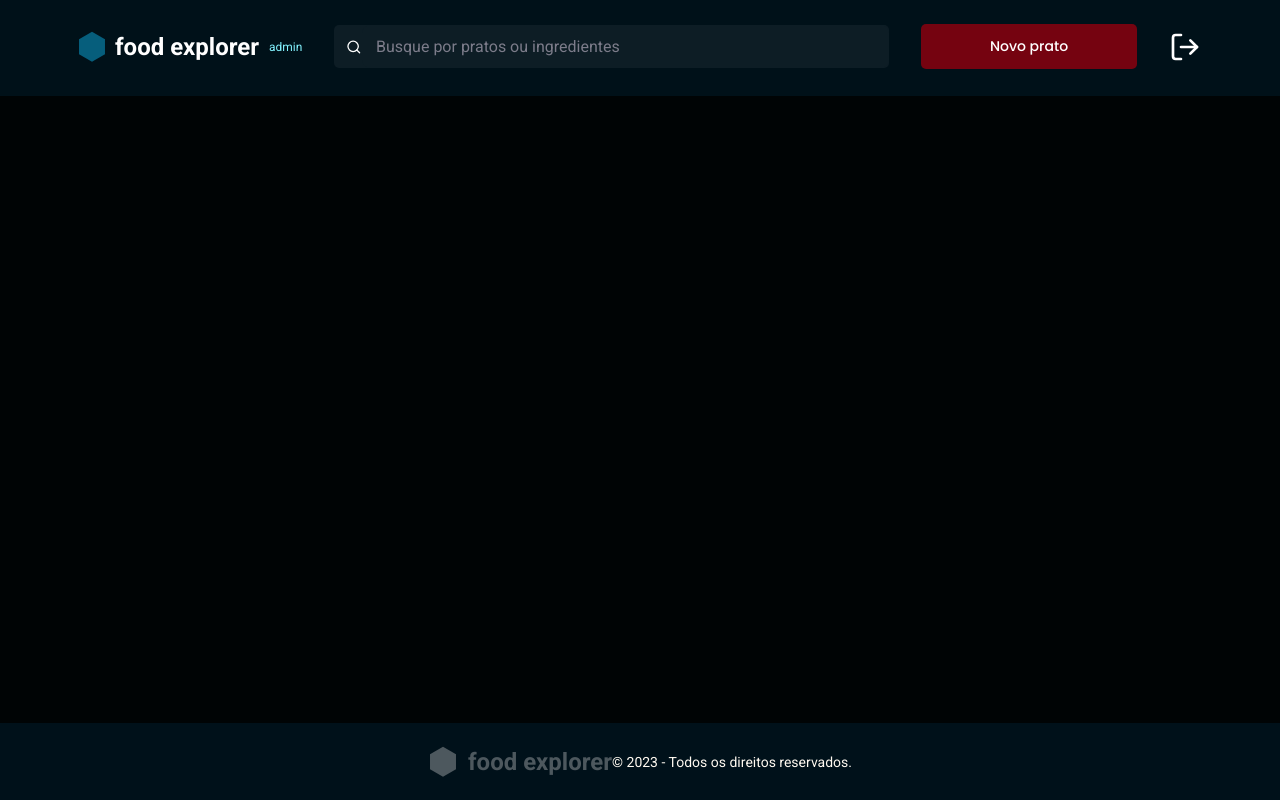
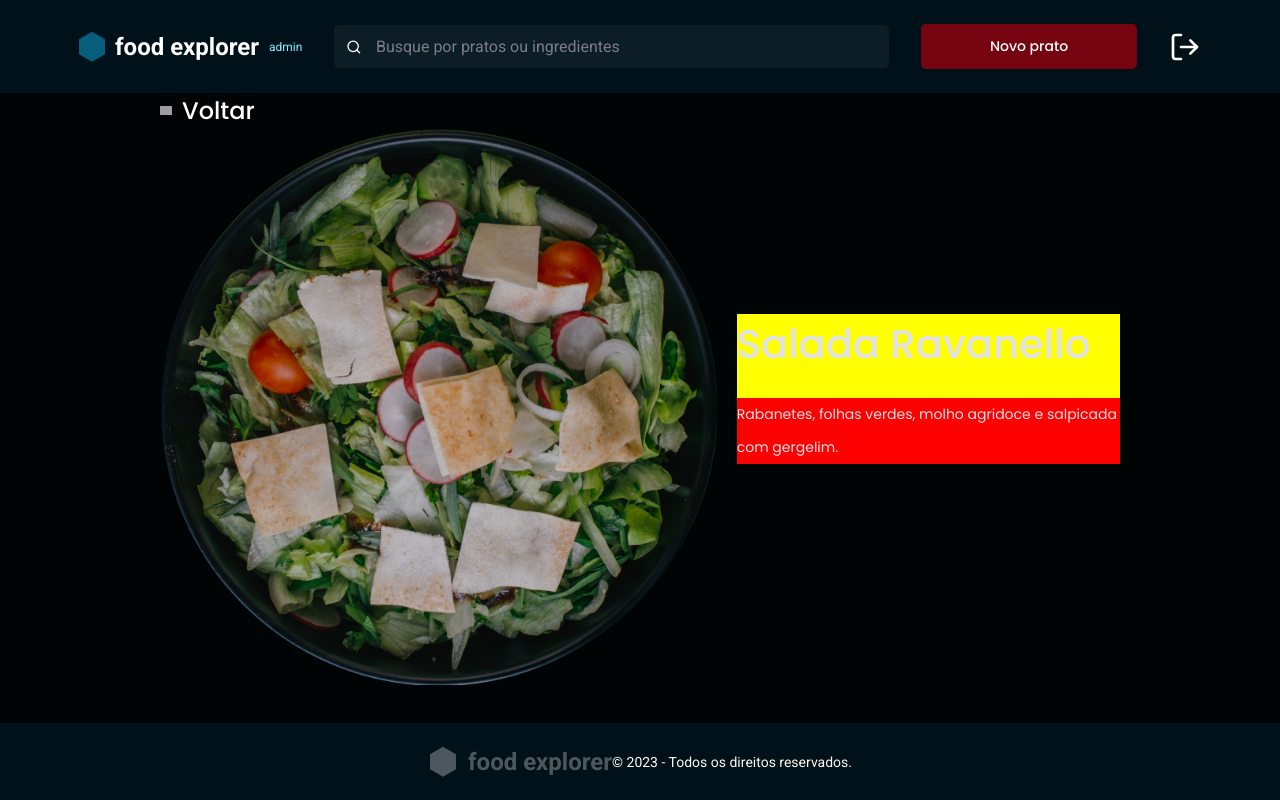
Before and after one commit to gabrielbeli/foodexplorer-frontend, a React (Vite) app: page / in a window 1280 px wide. Built offline with nearby package versions, Linux system fonts and the light colour scheme; grey boxes are pictures that could not be loaded.

Commit message:
start dish

```diff
--- a/src/components/TextLink/index.jsx
+++ b/src/components/TextLink/index.jsx
@@ -1,9 +1,10 @@
 /* eslint-disable react/prop-types */
 import { Container } from "./styles";
 
-export function TextLink({name, ...rest}) {
+export function TextLink({name, icon, ...rest}) {
   return (
     <Container {...rest}>
+      { icon && (<img src={icon} />) }
       {name}
     </Container>
   )
--- a/src/components/TextLink/styles.js
+++ b/src/components/TextLink/styles.js
@@ -3,11 +3,16 @@ import { Link } from 'react-router-dom';
 
 export const Container = styled(Link)`
   color: ${({ theme }) => theme.LIGHT[100]};
+
   font-family: 'Poppins', sans-serif;
   font-size: 1.4rem;
   font-weight: 500;
   text-align: center;
 
+  display: flex;
+  align-items: center;
+  gap: clamp(0.5rem, 0.1667rem + 1.0417vw, 1rem);
+
   &:hover {
     color: ${({ theme }) => theme.TINTS.CAKE[200]};
   }
--- a/src/pages/Dish/index.jsx
+++ b/src/pages/Dish/index.jsx
@@ -1,14 +1,37 @@
-import { Container } from './styles';
+import { Container, Content } from './styles';
+import { FiChevronLeft } from 'react-icons/fi';
 
 import { Header } from '../../components/Header';
 import { Footer } from '../../components/Footer';
+import { TextLink } from '../../components/TextLink';
+
+import ravanello from '../../assets/ravanello.png';
 
 export function Dish() {
   return (
     <Container>
       <Header isAdmin />
       <main>
+        <Content>
+          <div>
+            <TextLink name="Voltar" icon={FiChevronLeft} />
+            <picture>
+              <source
+                media="(max-width: 640px)"
+                srcSet={ravanello}
+                type="image/png"
+              />
+              <img src={ravanello} alt="" />
+            </picture>
+          </div>
 
+          <div>
+            <h2>Salada Ravanello</h2>
+            <p>
+              Rabanetes, folhas verdes, molho agridoce e salpicada com gergelim.
+            </p>
+          </div>
+        </Content>
       </main>
       <Footer />
     </Container>
--- a/src/pages/Dish/styles.js
+++ b/src/pages/Dish/styles.js
@@ -9,9 +9,85 @@ export const Container = styled.div`
     'main'
     'footer';
 
-  grid-template-rows: 9.6rem auto 7.7rem;
+  grid-template-rows: 11.4rem auto 7.7rem;
 
   > main {
     grid-area: main;
+    width: min(75%, 1122px);
+    margin: 0 auto;
+  }
+
+  @media (min-width: 641px) {
+    grid-template-rows: 9.3rem auto 7.7rem;
   }
 `;
+
+export const Content = styled.div`
+  display: flex;
+  flex-direction: column;
+
+  > div:first-child {
+    > a {
+      font-size: clamp(1.4rem, 0.7333rem + 2.0833vw, 2.4rem);
+      > img {
+        width: clamp(0.9rem, 0.7rem + 0.625vw, 1.2rem);
+      }
+    }
+
+    > picture > img {
+      margin: 0 auto;
+    }
+  }
+
+  > div:last-child {
+    display: flex;
+    flex-direction: column;
+    gap: 2.4rem;
+
+    > h2,
+    > p {
+      font-family: 'Poppins', sans-serif;
+      text-align: center;
+    }
+
+    > h2 {
+      font-weight: 500;
+      font-size: clamp(2.7rem, 1.4rem + 4.0625vw, 4rem);
+    }
+
+    > p {
+      font-size: clamp(1.6rem, 1.0667rem + 1.6667vw, 2.4rem);
+      line-height: clamp(2.2rem, 1.1rem + 3.4375vw, 3.3rem);
+    }
+  }
+
+    @media (max-width:640px) {
+      > div:first-child > picture > img {
+        margin: 1.6rem auto;
+      }
+    }
+
+    @media (min-width: 641px) {
+      flex-direction: row;
+      align-items: center;
+      justify-content: space-between;
+      gap: 2rem;
+
+      > div:last-child {
+        width: fit-content;
+        align-items: flex-start;
+        background-color: yellow;
+        max-width: 666px;
+
+        > h2 {
+          font-size: clamp(2.4rem, -0.4568rem + 4.568, 4rem);
+        }
+
+        > p {
+          background-color: red;
+          text-align: start;
+          font-size: 1.4rem;
+        }
+      }
+    }
+  `;
```
Also changed, not shown: src/assets/ravanello.png (renamed from src/assets/Mask group.png).
